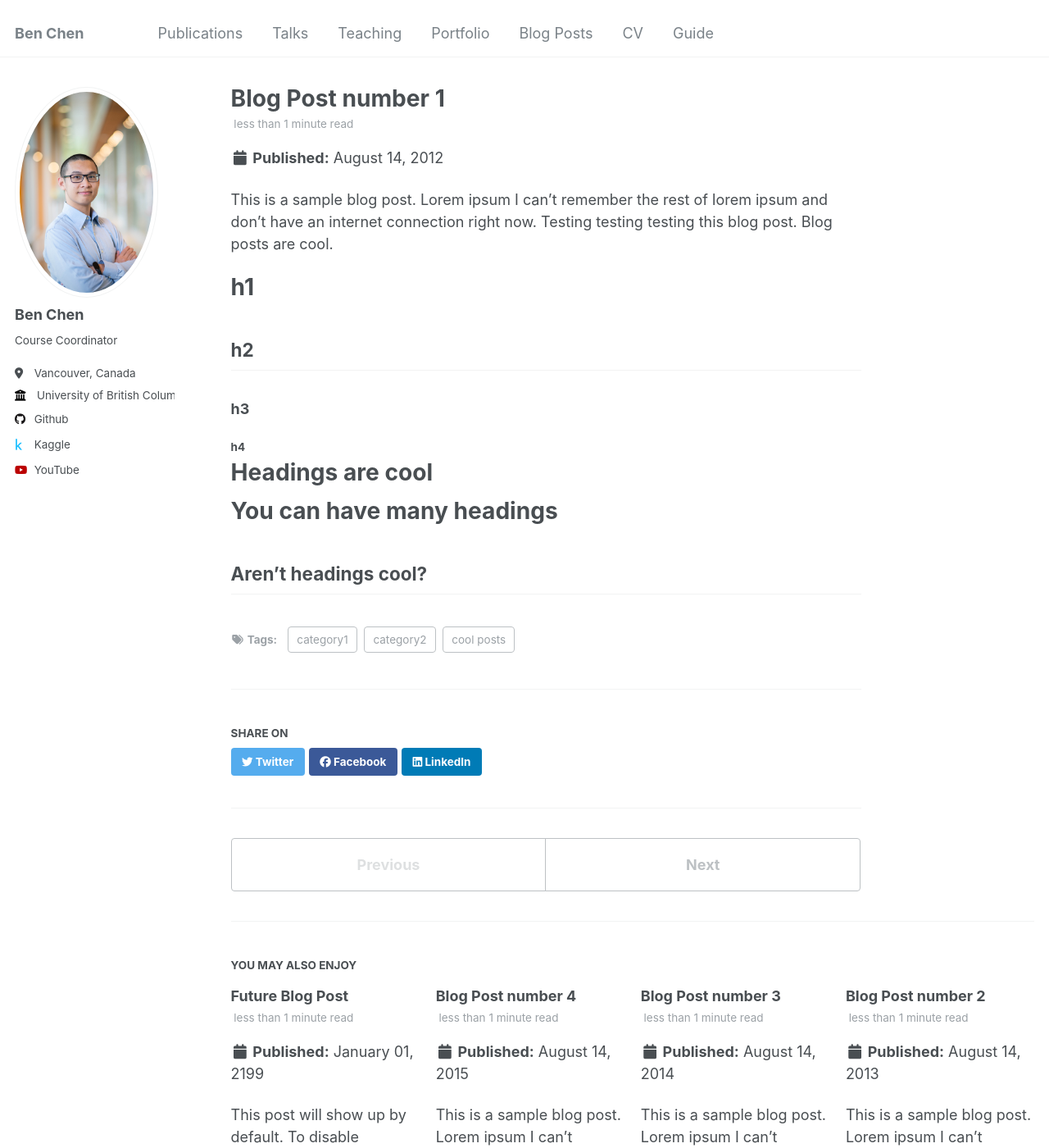
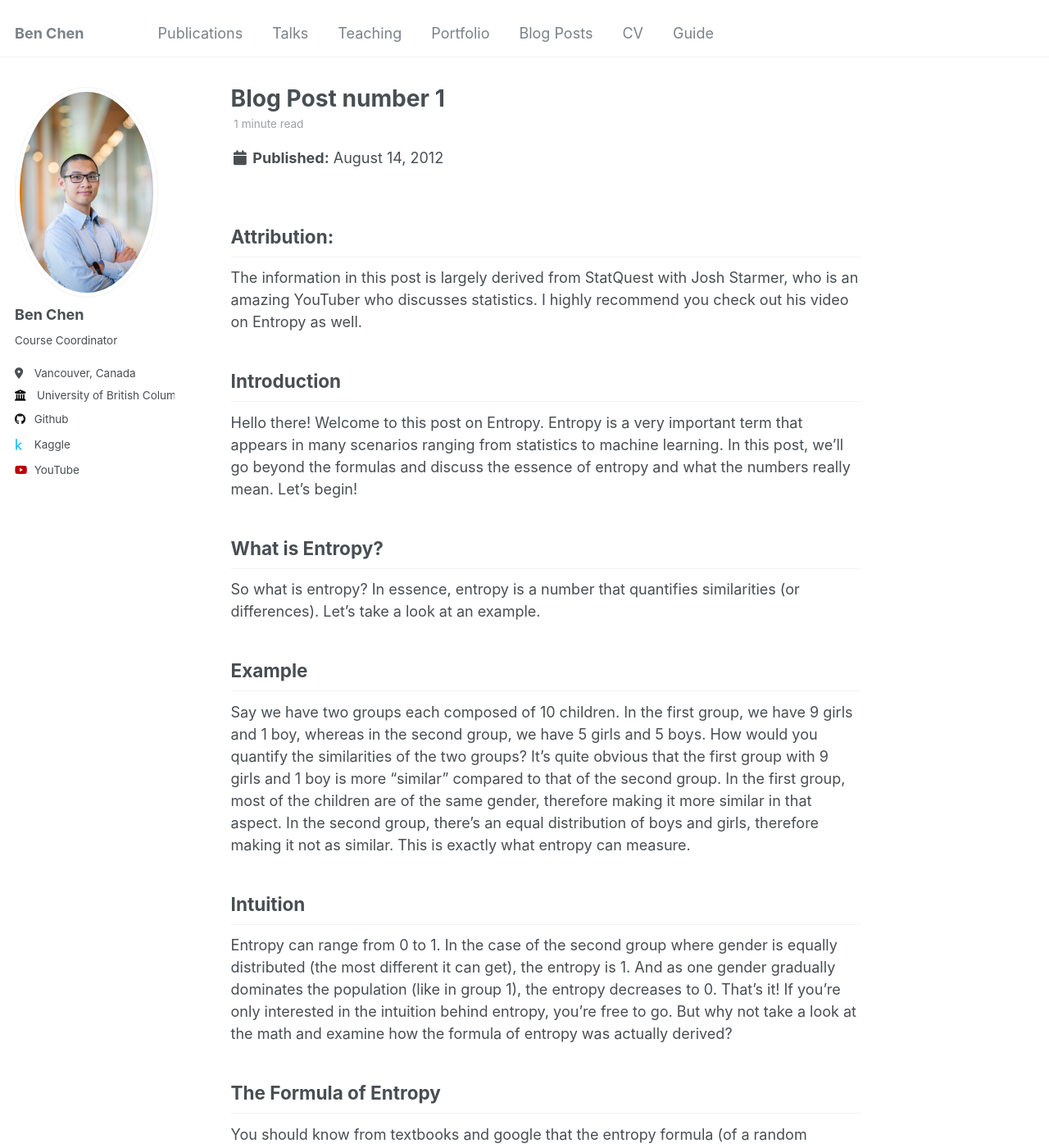
Before and after one commit to phchen5/phchen5.github.io, a Jekyll site: the page built from _posts/2012-08-14-blog-post-1.md, in a window 1280 px wide and 1400 px high. Shown: the whole window at 82% size. Built offline with Jekyll 4.4.1, drawn with Linux system fonts in a browser that asks for light colours; some of the changed text lies outside the part shown.

```diff
--- a/_posts/2012-08-14-blog-post-1.md
+++ b/_posts/2012-08-14-blog-post-1.md
@@ -8,13 +8,33 @@ tags:
   - category2
 ---
 
-This is a sample blog post. Lorem ipsum I can't remember the rest of lorem ipsum and don't have an internet connection right now. Testing testing testing this blog post. Blog posts are cool.
+## Attribution:
 
-# h1
-## h2
-### h3
-#### h4
+The information in this post is largely derived from StatQuest with Josh Starmer, who is an amazing YouTuber who discusses statistics. I highly recommend you check out his video on Entropy as well.
 
+## Introduction
+
+Hello there! Welcome to this post on Entropy. Entropy is a very important term that appears in many scenarios ranging from statistics to machine learning. In this post, we’ll go beyond the formulas and discuss the essence of entropy and what the numbers really mean. Let’s begin!
+
+## What is Entropy?
+
+So what is entropy? In essence, entropy is a number that quantifies similarities (or differences). Let’s take a look at an example.
+
+## Example
+
+Say we have two groups each composed of 10 children. In the first group, we have 9 girls and 1 boy, whereas in the second group, we have 5 girls and 5 boys. How would you quantify the similarities of the two groups? It’s quite obvious that the first group with 9 girls and 1 boy is more “similar” compared to that of the second group. In the first group, most of the children are of the same gender, therefore making it more similar in that aspect. In the second group, there’s an equal distribution of boys and girls, therefore making it not as similar. This is exactly what entropy can measure.
+
+## Intuition
+
+Entropy can range from 0 to 1. In the case of the second group where gender is equally distributed (the most different it can get), the entropy is 1. And as one gender gradually dominates the population (like in group 1), the entropy decreases to 0. That’s it! If you’re only interested in the intuition behind entropy, you’re free to go. But why not take a look at the math and examine how the formula of entropy was actually derived?
+
+## The Formula of Entropy
+
+You should know from textbooks and google that the entropy formula (of a random variable X) is:
+
+$$
+-\sum_x{P(X=x)log[P(X=x)]}
+$$
 
 Headings are cool
 ======
```
